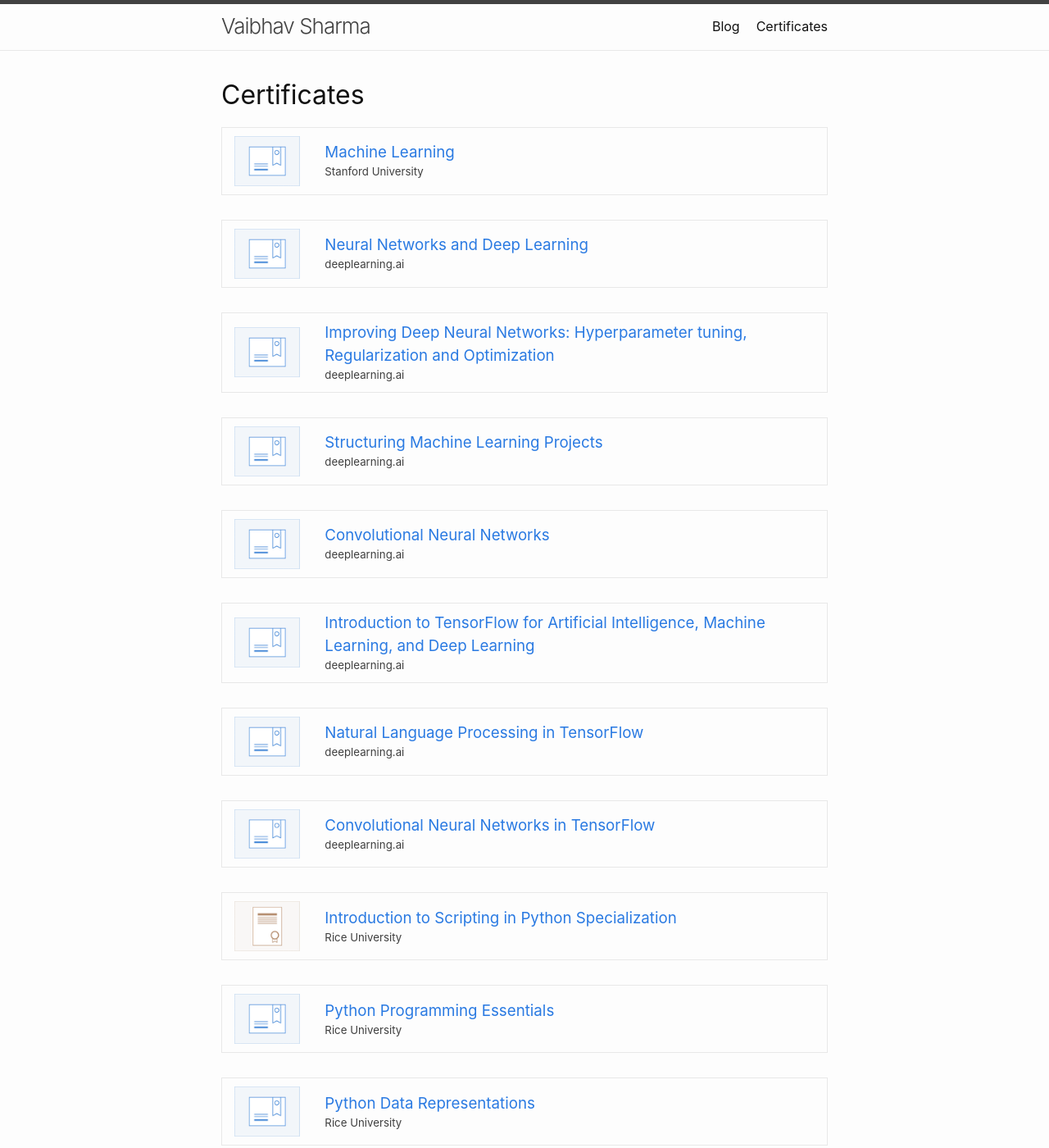
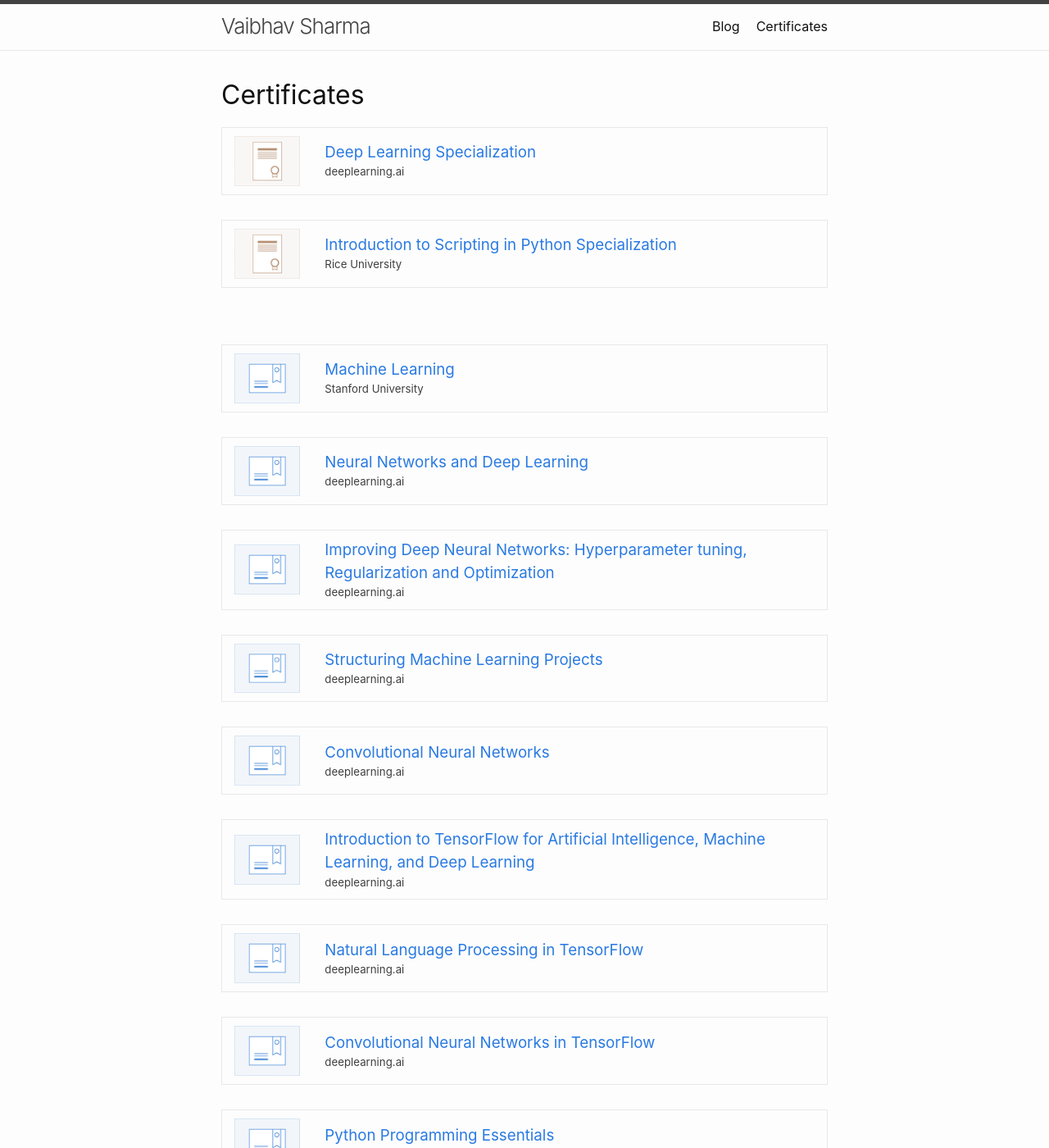
Before and after one commit to vbvsharma/vbvsharma.github.io, a Jekyll site: the page built from certificates.md, in a window 1280 px wide and 1400 px high. Shown: the whole window at 82% size. Built offline with Jekyll 4.4.1, drawn with Linux system fonts in a browser that asks for light colours; some of the changed text lies outside the part shown.

Commit message:
Add Deep Learning Specialization certificate

```diff
--- a/certificates.md
+++ b/certificates.md
@@ -5,6 +5,21 @@ permalink: /certificates/
 ---
 
 # Certificates
+
+<!-- Deep Learning Specialization by deeplearning.ai on Coursera -->
+{%- include certificate.html certificateLink="\"https://www.coursera.org/account/accomplishments/specialization/certificate/9V3J59V5S7UA\""
+                             imageSource="\"/assets/images/cert-specialization.png\""
+                             title="Deep Learning Specialization"
+                             subtitle="deeplearning.ai" -%}
+
+
+<!-- Introduction to Scripting in Python Specialization by Rice University on Coursera -->
+{%- include certificate.html certificateLink="\"https://www.coursera.org/account/accomplishments/specialization/GNLQXAH6RDSN\""
+                             imageSource="\"/assets/images/cert-specialization.png\""
+                             title="Introduction to Scripting in Python Specialization"
+                             subtitle="Rice University" -%}
+
+<br />
 
 <!-- Machine Learning by Stanford University on Coursera -->
 {%- include certificate.html certificateLink="\"https://www.coursera.org/account/accomplishments/verify/FB6L6Q3L3YTZ\""
@@ -55,12 +70,6 @@ permalink: /certificates/
                              title="Convolutional Neural Networks in TensorFlow"
                              subtitle="deeplearning.ai" -%}
 
-<!-- Introduction to Scripting in Python Specialization by Rice University on Coursera -->
-{%- include certificate.html certificateLink="\"https://www.coursera.org/account/accomplishments/specialization/GNLQXAH6RDSN\""
-                             imageSource="\"/assets/images/cert-specialization.png\""
-                             title="Introduction to Scripting in Python Specialization"
-                             subtitle="Rice University" -%}
-
 <!-- Python Programming Essentials by Rice University on Coursera -->
 {%- include certificate.html certificateLink="\"https://www.coursera.org/account/accomplishments/verify/QW2HSB8PZTYD\""
                              imageSource="\"/assets/images/cert-course.png\""
@@ -90,9 +99,3 @@ permalink: /certificates/
                              imageSource="\"/assets/images/cert-course.png\""
                              title="Mathematics for Machine Learning: Multivariate Calculus"
                              subtitle="Imperial College London" -%}
-
-<!-- Python Data Visualization by Rice University on Coursera -->
-{%- include certificate.html certificateLink="\"https://www.coursera.org/account/accomplishments/verify/P5FHPYU4Y4MY\""
-                             imageSource="\"/assets/images/cert-course.png\""
-                             title="Mathematics for Machine Learning: Linear Algebra"
-                             subtitle="Imperial College London" -%}
```
